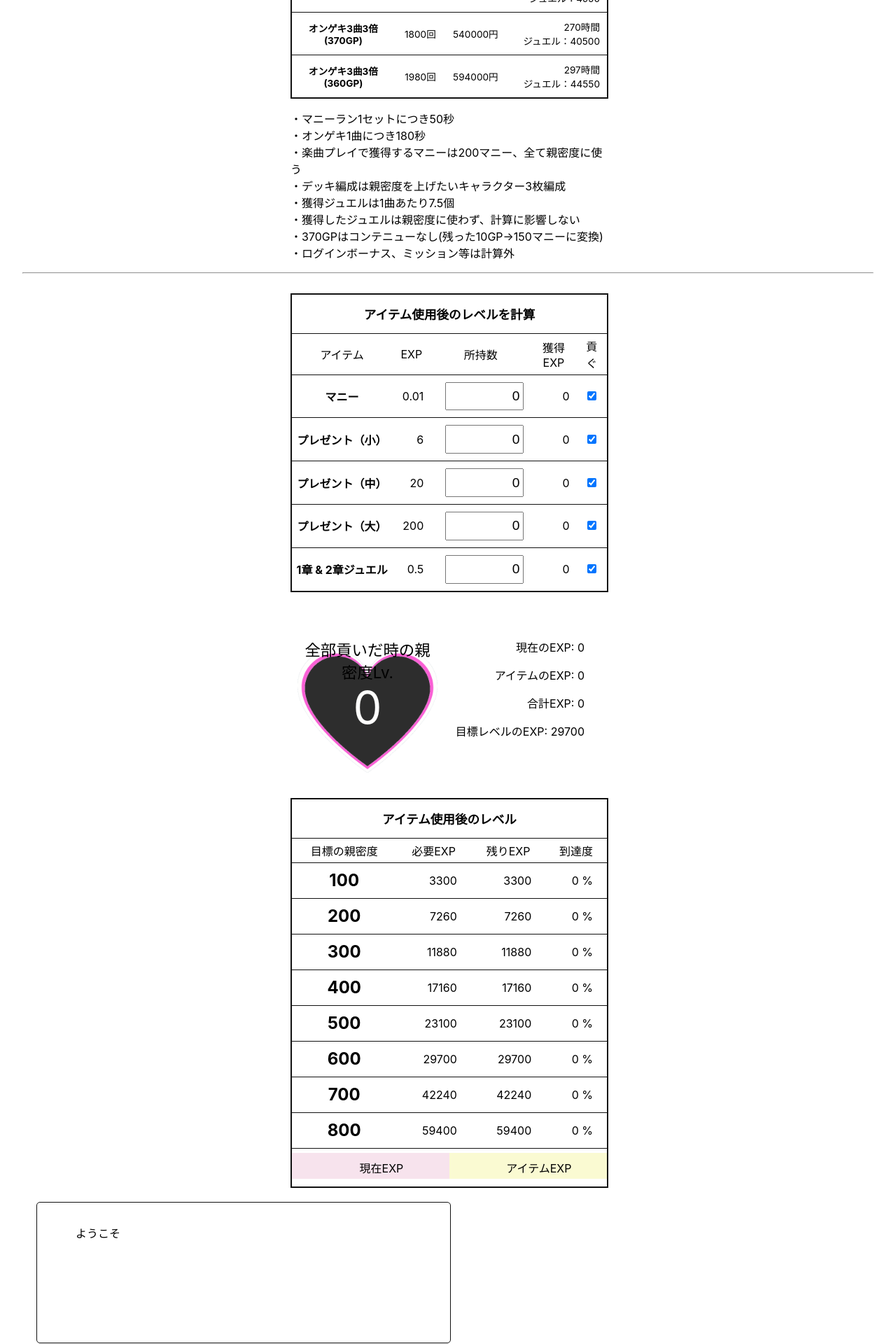
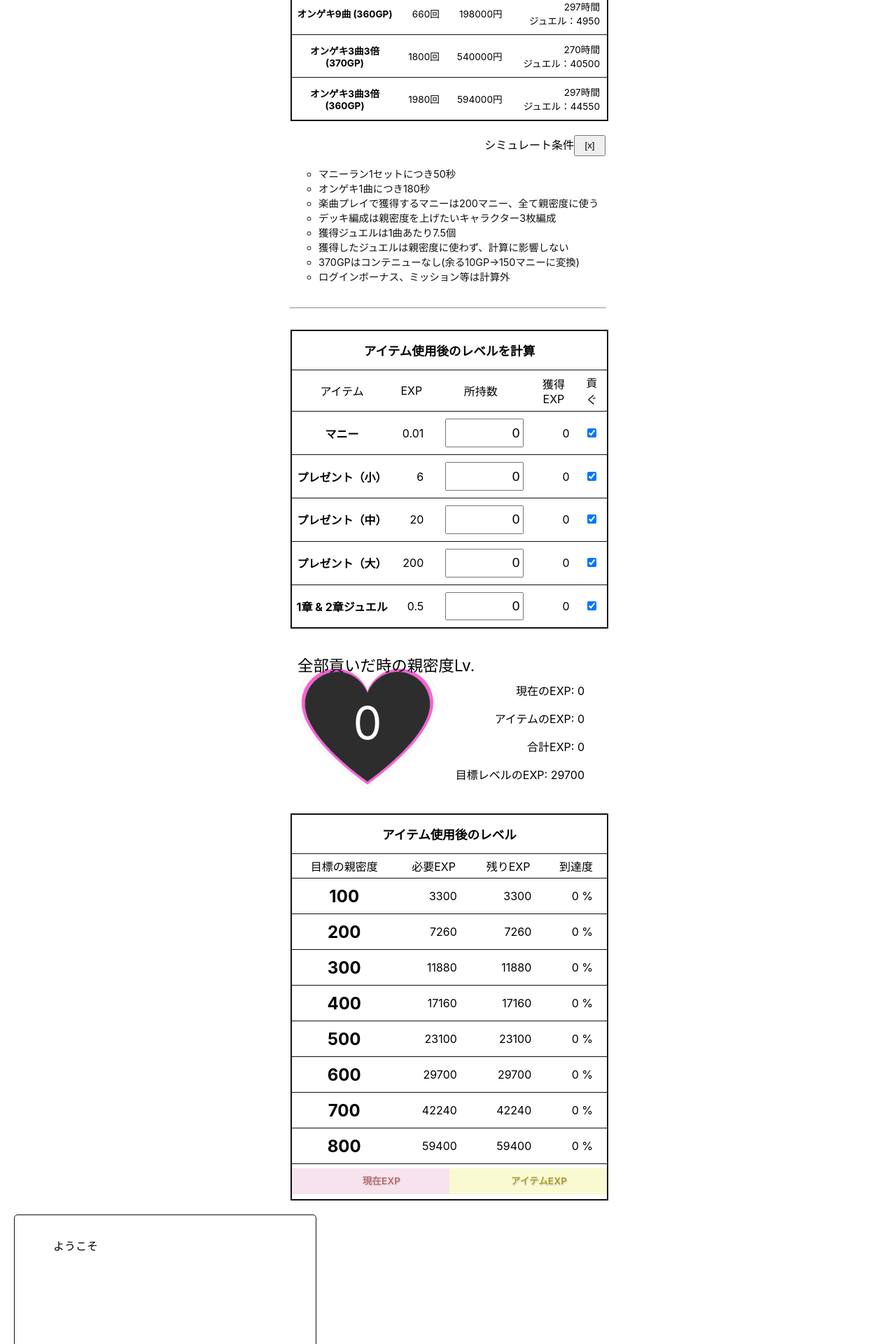
Before and after one commit to Rikiya3702/simgeki_intimacy, a React (Create React App) app: page / in a window 1280 px wide. Shown: the part 880-2800 px from the top of the page at 70% size. Built offline with nearby package versions, Linux system fonts and the light colour scheme.

Commit message:
CSSのリファクタリング

```diff
--- a/src/components/App.js
+++ b/src/components/App.js
@@ -36,7 +36,7 @@ const ONE_CREDIT = 300
 class App extends Component {
   constructor(props) {
     super(props)
-    this.state = {kore: false}
+    this.state = {kore: true}
   }
   handleClick = () => {
     this.setState( {kore: !this.state.kore})
@@ -48,7 +48,8 @@ class App extends Component {
       <div className="App">
 
         <h1 className="signboard">オンゲキ親密度シミュレーター</h1>
-        <div id="section1">
+        <hr />
+
         <div className="row w-450 mx-auto">
           <div className="col pt-2 px-1">
             <Heart label="親密度Lv." lv={getExp2Lv( props.exp.now )} par={ getExp2Lvper( props.exp.now ) } />
@@ -71,10 +72,27 @@ class App extends Component {
           </div>
         </div>
 
-          <div className="row w-450 mx-auto">
+        <div className="row w-450 mx-auto py-1">
           <ExampleTable nesexp={ Math.max(props.exp.goal - props.exp.now, 0 ) } />
         </div>
-
+        <div className="row w-450 mx-auto py-1 text-right">
+          <span className="text-right">シミュレート条件</span>
+          <button className="btn-toggle" onClick={ this.handleClick }>[{ this.state.kore ? "x" : "+" }]</button>
+          <CSSTransition in={this.state.kore} classNames="door" timeout={1000}>
+            <div className="door mx-auto">
+              <ul className="example_list">
+                <li>マニーラン1セットにつき{MONEYRUN_TIME}秒</li>
+                <li>オンゲキ1曲につき{GAMEPLAY_TIME}秒</li>
+                <li>楽曲プレイで獲得するマニーは{EXPEC_MONEY}マニー、全て親密度に使う</li>
+                <li>デッキ編成は親密度を上げたいキャラクター3枚編成</li>
+                <li>獲得ジュエルは1曲あたり{EXPEC_JUWEL}個</li>
+                <li>獲得したジュエルは親密度に使わず、計算に影響しない</li>
+                <li>370GPはコンテニューなし(余る10GP→150マニーに変換)</li>
+                <li>ログインボーナス、ミッション等は計算外</li>
+              </ul>
+            </div>
+          </CSSTransition>
+        </div>
         <div className="d-none">
           <div className="row pos-rel w-450 text-center mx-auto">
             <InputMoney value={props.money} changed={props.changed.money} buttonChange={props.button_change} inputValue={props.input_money}/>
@@ -150,6 +168,7 @@ class App extends Component {
         </div>
 
         <hr />
+
         <div className="row mx-auto pt-2 w-450">
           <div className="table_money">
             <table>
@@ -175,11 +194,11 @@ class App extends Component {
             </table>
           </div>
         </div>
-          <div className="row mt-5 w-450 mx-auto">
+        <div className="heart_with_item row mt-2 w-450 mx-auto">
           <div className="col pt-2 px-1">
             <Heart label="全部貢いだ時の親密度Lv." lv={getExp2Lv( props.exp.now + getItemExp(props))} par={ getExp2Lvper( props.exp.now + getItemExp(props)) } />
           </div>
-            <div className="col pos-rel w-200 text-right">
+          <div className="col pos-rel w-200 mt-4 text-right">
             <p>現在のEXP: {props.exp.now}</p>
             <p>アイテムのEXP: {getItemExp(props)}</p>
             <p>合計EXP: {props.exp.now + getItemExp(props)}</p>
@@ -211,13 +230,13 @@ class App extends Component {
                 <LoveTableWithItem exp={props.exp.now} itemexp={getItemExp(props)} lv={700} expg={42240} />
                 <LoveTableWithItem exp={props.exp.now} itemexp={getItemExp(props)} lv={800} expg={59400} />
                 <tr>
-                    <td className="column_graph" colSpan="2">
-                      <span className="graph_text">現在EXP</span>
-                      <div className="progbar" ></div>
-                      <div className="progbar_i" ></div>
+                  <td className="text-center" colSpan="2">
+                    <span className="graph_text color_red">現在EXP</span>
+                    <div className="progbar progbar_lv" ></div>
+                    <div className="progbar progbar_item" ></div>
                   </td>
-                    <td className="column_graph" colSpan="2">
-                      <span className="graph_text">アイテムEXP</span>
+                  <td className="text-center" colSpan="2">
+                    <span className="graph_text color_yellow">アイテムEXP</span>
                   </td>
                 </tr>
               </tbody>
@@ -276,9 +295,8 @@ class App extends Component {
             <br />残り　{ props.exp.goal - props.exp.now } ({ Math.floor((props.exp.now / props.exp.goal)*100) } %)</h5>
           </div>
         </div>
-          <div className="message_box">
+        <div className="message_box w-400 mx-auto mt-2">
           <Messages messages={props.mes} />
-          </div>
         </div>
     </div>
     );
@@ -426,7 +444,7 @@ const Heart = props => {
   return(
     <React.Fragment>
       <div className="heart" >
-        <span className="heart_lovep">{props.label}</span>
+        <span className="heart_label">{props.label}</span>
         <span className="heart_lv">{ lv }</span>
         <img src={HeartImage} className="heart_out" alt="ハート"/>
 
@@ -485,8 +503,8 @@ const LoveTableWithItem = props => {
       <tr>
         <th className="column_lv">
           <span className="goal_lv">{props.lv}</span>
-          <div className="progbar" style={barstyle}></div>
-          <div className="progbar_i" style={barstyle_i}></div>
+          <div className="progbar progbar_lv" style={barstyle}></div>
+          <div className="progbar progbar_item" style={barstyle_i}></div>
         </th>
         <td className="column_exp">{props.expg}</td>
         <td className="column_exp">{Math.round((props.expg - props.exp - props.itemexp) * 100) / 100 }</td>
@@ -526,13 +544,13 @@ const MoneyTableRecordInput = props => {
   return(
     <React.Fragment>
       <tr>
-        <th className="column_name">{item_name}</th>
-        <td className="column_exp">{item_exp}</td>
-        <td className="column_stock">
+        <th className="w-130">{item_name}</th>
+        <td className="w-20 text-right">{item_exp}</td>
+        <td className="w-100 text-right">
           <input type='text' className="table_input" value={props.stock} onChange={ (eve) => { props.inputValue(eve.target.value)} } />
         </td>
-        <td className="column_getexp">{ Math.floor(item_exp * props.stock) }</td>
-        <td className="column_check">
+        <td className="w-40 text-right">{ Math.floor(item_exp * props.stock) }</td>
+        <td className="w-15 text-center">
           <input type="checkbox" name="acheck" checked={props.flag}
              onChange={() => props.itemFlag(props.item)}/>
        </td>
@@ -553,9 +571,10 @@ const ExampleTable = props => {
         </thead>
         <tbody>
           <tr>
-            <th className="column_example">プレゼント (大)</th>
-            <td className="column_count">{ Math.ceil(props.nesexp / EXP_ITEM_L) }個</td>
-            <td className="column_cost text-center" colSpan="2">{ Math.ceil(props.nesexp / EXP_ITEM_L) * 20000 }マニー</td>
+            <th className="w-150 text-center">プレゼント (大)</th>
+            <td className="w-50">{ Math.ceil(props.nesexp / EXP_ITEM_L) }個</td>
+            <td className="w-70 text-center">＝</td>
+            <td className="text-left">{ Math.ceil(props.nesexp / EXP_ITEM_L) * 20000 }マニー</td>
           </tr>
           <ExampleTableRecord label="マニーラン (370GP)" nesexp={props.nesexp} oneexp={EXP_MONEYRUN_A} cost={ONE_CREDIT} onetime={MONEYRUN_TIME} onejuwel={0} />
           <ExampleTableRecord label="マニーラン (360GP)" nesexp={props.nesexp} oneexp={EXP_MONEYRUN_B} cost={ONE_CREDIT} onetime={MONEYRUN_TIME} onejuwel={0}/>
@@ -566,15 +585,6 @@ const ExampleTable = props => {
         </tbody>
       </table>
     </div>
-      <p>・マニーラン1セットにつき{MONEYRUN_TIME}秒
-      <br />・オンゲキ1曲につき{GAMEPLAY_TIME}秒
-      <br />・楽曲プレイで獲得するマニーは{EXPEC_MONEY}マニー、全て親密度に使う
-      <br />・デッキ編成は親密度を上げたいキャラクター3枚編成
-      <br />・獲得ジュエルは1曲あたり{EXPEC_JUWEL}個
-      <br />・獲得したジュエルは親密度に使わず、計算に影響しない
-      <br />・370GPはコンテニューなし(残った10GP→150マニーに変換)
-      <br />・ログインボーナス、ミッション等は計算外
-    </p>
     </React.Fragment>
   );
 }
@@ -586,10 +596,10 @@ const ExampleTableRecord = props => {
   return(
     <React.Fragment>
       <tr>
-        <th className="column_example">{props.label}</th>
-        <td className="column_count">{nes_count}回</td>
-        <td className="column_cost">{nes_count * cost}円</td>
-        <td className="column_time">{convertTime(nes_count * realtime) }
+        <th className="w-150 text-center">{props.label}</th>
+        <td className="w-50">{nes_count}回</td>
+        <td className="w-70">{nes_count * cost}円</td>
+        <td className="w-120">{convertTime(nes_count * realtime) }
           <br />ジュエル：{nes_count * props.onejuwel}</td>
 
       </tr>
--- a/src/components/App.scss
+++ b/src/components/App.scss
@@ -12,18 +12,20 @@ button{
     left: 2px;
   }
 }
+hr{
+  width: 450px;
+  margin-top: 10px;
+  margin-bottom: 10px;
+}
+ul{ list-style: none; }
+
 #section1{
   width: 95%;
   margin-left: auto;
   margin-right: auto;
 }
 
-.row{
-  clear: left;
-}
-.col{
-  float: left;
-}
+
 .mx-auto{
   margin-left: auto;
   margin-right: auto;
@@ -32,18 +34,34 @@ button{
   padding-left: auto;
   padding-right: auto;
 }
+.color_red{ color: rgb(185, 110, 114); }
+.color_yellow{ color: rgb(170, 160, 44); }
+.row{ clear: left; }
+.col{ float: left; }
 
 .w-100p{ width: 100%; }
+.w-15{ width: 15px; }
+.w-20{ width: 20px; }
+.w-40{ width: 40px; }
+.w-50{ width: 50px; }
+.w-70{ width: 70px; }
+.w-100{ width: 100px; }
+.w-120{ width: 120px; }
+.w-130{ width: 130px; }
 .w-150{ width: 150px; }
 .w-200{ width: 200px; }
 .w-300{ width: 300px; }
+.w-400{ width: 400px; }
 .w-450{ width: 450px; }
 .mt-1{ margin-top: 10px;}
 .mt-2{ margin-top: 20px;}
+.mt-4{ margin-top: 40px;}
 .mt-5{ margin-top: 50px;}
+.pt-1{ padding-top: 10px;}
 .pt-2{ padding-top: 20px;}
 .pt-4{ padding-top: 40px;}
 .pt-5{ padding-top: 50px;}
+.py-1{ padding-top: 10px; padding-bottom: 10px;}
 .px-1{ padding-left: 10px; padding-right: 10px;}
 .px-2{ padding-left: 20px; padding-right: 20px;}
 .text-right{ text-align: right; }
@@ -54,16 +72,12 @@ button{
 .signboard{ text-align: center; }
 
 .message_box{
-  width: 560px;
   height: 170px;
   overflow-y: scroll;
   border: 1px #111 double;
   border-radius: 5px;
   padding: 15px;
   margin: 20px;
-  ul{
-    list-style: none;
-  }
 }
 
 .heart{
@@ -78,11 +92,12 @@ button{
   width: 200px;
   height: 200px;
 }
-.heart_lovep{
+.heart_label{
   position: absolute;
   z-index: 40;
   font-size: 140%;
   top: -5px;
+  width: 200px;
   text-align: center;
 }
 .heart_lv{
@@ -106,6 +121,12 @@ button{
   width: 200px;
   z-index: 5;
   background: $heart-inback;
+}
+.heart_with_item{
+  .heart_label{
+    width: 280px;
+    text-align: left;
+  }
 }
 
 .input_field{
@@ -157,7 +178,11 @@ button{
   button{ width: 70px; }
   span{ left: 130px; }
 }
-
+.example_list{
+  font-size: 90%;
+  text-align: left;
+  list-style: circle;
+}
 table{
   width: 454px;
   border: $table-outborder;
@@ -190,45 +215,24 @@ tbody{
     font-size: 85%;
     text-align: right;
   }
-  .column_example{
-    width: 150px;
-    text-align: center;
-  }
-  .column_count{
-    width: 50px;
-  }
-  .column_cost{
-    width: 70px;
-  }
-  .column_time{
-    width: 130px;
-  }
 }
 .table_lv{
-  table{
-    width: 454px;
-  }
+  table{ width: 454px; }
   tbody{
     .progbar{
       position: absolute;
       z-index: 0;
       width: 225px;
-      left: 0;
       top: 6px;
-      background: rgba( 240, 200, 220, 0.5);
       height: 37px;
     }
-    .progbar_i{
-      position: absolute;
-      z-index: 0;
-      width: 225px;
+    .progbar_lv{
+      left: 0;
+      background: rgba( 240, 200, 220, 0.5);
+    }
+    .progbar_item{
       left: 225px;
-      top: 6px;
       background: rgba( 250, 250, 210, 1);
-      height: 37px;
-    }
-    th{
-      position: relative;
     }
     td{
       position: relative;
@@ -240,45 +244,27 @@ tbody{
     z-index: 10;
   }
   .column_lv{
+    position: relative;
     font-size: 150%;
   }
   .column_exp{
     padding-right: 20px;
     text-align: right;
   }
-  .column_graph{
-    text-align: center;
-  }
   .graph_text{
     position: relative;
     z-index: 10;
+    top: -2px;
     text-align: center;
-
+    font-weight: bold;
+    font-size: 85%;
+    text-shadow: 1px 2px #ddd;
   }
 }
 
 .table_money{
   .item_name{
     font-size: 120%;
-  }
-  .column_name{
-    width: 130px;
-  }
-  .column_stock{
-    text-align: right;
-    width: 100px;
-  }
-  .column_exp{
-    text-align: right;
-    width: 20px;
-  }
-  .column_getexp{
-    text-align: right;
-    width: 40px;
-  }
-  .column_check{
-    width: 15px;
-    text-align: center;
   }
   .table_input{
     font-size: 120%;
@@ -311,48 +297,37 @@ tbody{
 
 .btn-toggle{
   margin-top: 15px auto;
-  width: 200px;
-  height: 45px;
+  width: 45px;
+  height: 30px;
 }
 
 .door{
   display: block;
-  border: $table-inborder;
   color: #111;
-  padding: 3pc 10px 5px;
+  max-height: 300px;
+  overflow: hidden;
 }
 
 .door-enter{
-  #Money{
-    height: 0px;
-  }
+  max-height: 0px;
 }
 .door-enter-active{
-
-  #Money{
-    transition: all 0.5s ease-in-out;
-    height: 80px;
-  }
+  transition: all 0.5s ease-in-out;
+  max-height: 300px;
 }
 .door-enter-done{
-  #Money{
-    height: 80px;
-  }
+  max-height: 300px;
+  overflow: hidden;
 }
 
 .door-exit{
-  #Money{
-    height: 80px;
-  }
+  max-height: 300px;
 }
 .door-exit-active{
-  #Money{
-    transition: all 0.5s ease-in-out;
-    height: 0px;
-  }
+  transition: all 0.5s ease-in-out;
+  max-height: 0px;
 }
 .door-exit-done{
-  #Money{
-    height: 0px;
-  }
+  max-height: 0px;
+  overflow: hidden;
 }
```
Lines whose indentation alone changed are shown as unchanged.
